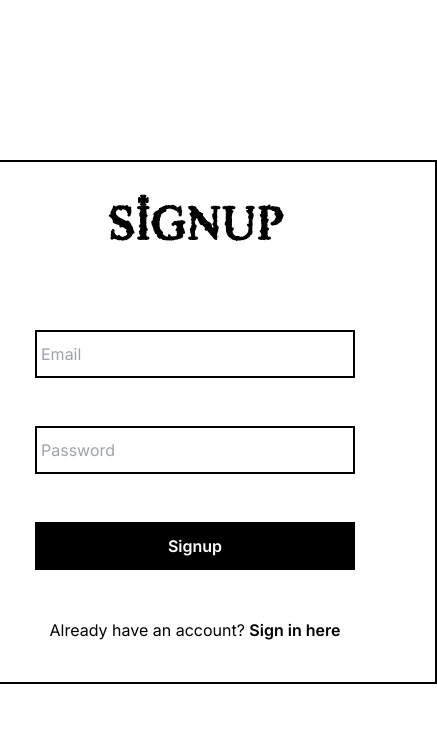
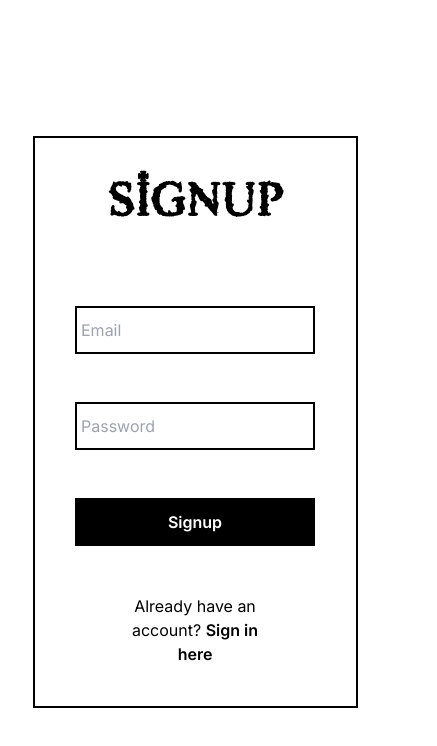
Before and after one commit to wellendorfmatthew/gothecommerce-nextjs, a Next.js app in the folder goth-ecommerce/: page /signup in a window 390 px wide. Shown: the top 746 px of the page, 437 px wide, since content can reach past the window. Built offline with nearby package versions, Linux system fonts and the light colour scheme.

Commit message:
Added signin/signup client functionality

```diff
--- a/goth-ecommerce/src/app/signin/page.tsx
+++ b/goth-ecommerce/src/app/signin/page.tsx
@@ -3,7 +3,6 @@ import Image from "next/image";
 import Link from "next/link";
 import LOGO from '../../../public/updatedgglogo.png';
 import { Formik, Field, Form, FormikHelpers } from "formik";
-import * as Yup from 'yup';
 import { useState } from "react";
 export default function Signin() {
     const [email, setEmail] = useState("");
@@ -11,93 +10,94 @@ export default function Signin() {
     const [emailError, setEmailError] = useState("");
     const [passwordError, setPasswordError] = useState("");
     const [error, setError] = useState("");
-    const validationSchema = Yup.object().shape({
-        email: Yup.string().email('Invalid email').required('Email is required'),
-        password: Yup.string().required('Password is required'),
-    });
 
-    const handleEmail = (validateEmail : string) : boolean => {
-        console.log("email ", validateEmail)
-        if (validateEmail.length === 0) {
-            setEmail(validateEmail);
-            setEmailError("Email field can't be empty")
-            return false;
-        }
-        if (!validateEmail.includes("@")) {
-            setEmailError("Must be valid email format");
-            return false;
-        }
-        setEmailError("");
-        setEmail(validateEmail);
-        return true;
-    }
+    // const handleEmail = (validateEmail : string) : boolean => {
+    //     console.log("email ", validateEmail)
+    //     if (validateEmail.length === 0) {
+    //         console.log("email cant be empty")
+    //         setEmail(validateEmail);
+    //         setEmailError("Email field can't be empty")
+    //         return false;
+    //     }
+    //     if (!validateEmail.includes("@")) {
+    //         console.log("must be valid format")
+    //         setEmail(validateEmail)
+    //         setEmailError("Must be valid email format");
+    //         return false;
+    //     }
+    //     console.log("no email error")
+    //     setEmailError("");
+    //     setEmail(validateEmail);
+    //     return true;
+    // }
 
-    const handlePassword = (validatePassword : string) : boolean => {
-        const hasSpecialChar = /[!@#$%^&*()_+{}|:"<>?[\];',./]/.test(validatePassword);
-        const hasNumber = /[0-9]/.test(validatePassword);
-        const hasLowerCase = /[a-z]/.test(validatePassword);
-        const hasUpperCase = /[A-Z]/.test(validatePassword);
-        const isAtLeast8Chars = validatePassword.length >= 8;
-        console.log("password ", validatePassword);
-        if (validatePassword.length === 0) {
-            setEmail(validatePassword);
-            setPasswordError("Password field can't be empty");
-            return false;
-        }
-        if (!hasSpecialChar) {
-            setPasswordError("Password must contain a special character");
-            setPassword(validatePassword);
-            return false;
-        }
-        if (!hasNumber) {
-            setPasswordError("Password must contain a number");
-            setPassword(validatePassword);
-            return false;
-        }
-        if (!hasLowerCase) {
-            setPasswordError("Password must contain a lower case character");
-            setPassword(validatePassword);
-            return false;
-        }
-        if (!hasUpperCase) {
-            setPasswordError("Password must contain an upper case character");
-            setPassword(validatePassword);
-            return false;
-        }
-        if (!isAtLeast8Chars) {
-            setPasswordError("Password must be at least 8 characters");
-            setPassword(validatePassword);
-            return false;
-        }
-        setPassword(validatePassword);
-        setPasswordError("")
-        return true;
-    }
+    // const handlePassword = (validatePassword : string) : boolean => {
+    //     const hasSpecialChar = /[!@#$%^&*()_+{}|:"<>?[\];',./]/.test(validatePassword);
+    //     const hasNumber = /[0-9]/.test(validatePassword);
+    //     const hasLowerCase = /[a-z]/.test(validatePassword);
+    //     const hasUpperCase = /[A-Z]/.test(validatePassword);
+    //     const isAtLeast8Chars = validatePassword.length >= 8;
+    //     console.log("password ", validatePassword);
+    //     if (validatePassword.length === 0) {
+    //         setEmail(validatePassword);
+    //         setPasswordError("Password field can't be empty");
+    //         return false;
+    //     }
+    //     if (!hasSpecialChar) {
+    //         setPasswordError("Password must contain a special character");
+    //         setPassword(validatePassword);
+    //         return false;
+    //     }
+    //     if (!hasNumber) {
+    //         setPasswordError("Password must contain a number");
+    //         setPassword(validatePassword);
+    //         return false;
+    //     }
+    //     if (!hasLowerCase) {
+    //         setPasswordError("Password must contain a lower case character");
+    //         setPassword(validatePassword);
+    //         return false;
+    //     }
+    //     if (!hasUpperCase) {
+    //         setPasswordError("Password must contain an upper case character");
+    //         setPassword(validatePassword);
+    //         return false;
+    //     }
+    //     if (!isAtLeast8Chars) {
+    //         setPasswordError("Password must be at least 8 characters");
+    //         setPassword(validatePassword);
+    //         return false;
+    //     }
+    //     setPassword(validatePassword);
+    //     setPasswordError("")
+    //     return true;
+    // }
 
+    // For logging in we just need to implement checking a user's login information with the database so the above functions aren't needed
     const handleSubmit = () => {
-        const validEmail = handleEmail(email);
-        const validPassword = handlePassword(password);
-        if (validEmail && validPassword) {
-            setError("Successfully signed in");
-        } else {
-            setError("Error logging in");
-        }
+        // const validEmail = handleEmail(email);
+        // const validPassword = handlePassword(password);
+        // if (validEmail && validPassword) {
+        //     setError("Successfully signed in");
+        // } else {
+        //     setError("Error logging in");
+        // }
     }
 
     return (
         <div className="w-screen h-screen flex items-center justify-center flex-col">
             {/*<Image src={LOGO} alt="" className="w-[250px] h-[250px]" />*/}
-            <div className="flex items-center flex-col border-black border-2 p-10 px-20">
+            <div className="flex items-center flex-col border-black border-2 p-10 px-20 sm:w-[484px] w-5/6">
                 <p className="gravedigger-font text-5xl font-semibold mb-20">Login</p>
-                <div className="flex items-center flex-col w-80">
-                    <input type="email" className="border-black border-2 w-full h-12 pl-1" placeholder="Email" onChange={(e) => handleEmail(e.target.value)} />
+                <div className="flex items-center flex-col min-w-60 sm:w-80">
+                    <input type="email" className="border-black border-2 w-full h-12 pl-1" placeholder="Email" onChange={(e) => setEmail(e.target.value)} />
                     <div className="w-full h-12 flex items-start justify-center text-red-500 text-center">{emailError}</div>
-                    <input type="password" className="border-black border-2 w-full h-12 pl-1" placeholder="Password" onChange={(e) => handlePassword(e.target.value)} />
+                    <input type="password" className="border-black border-2 w-full h-12 pl-1" placeholder="Password" onChange={(e) => setPassword(e.target.value)} />
                     <div className="w-full h-12 flex items-start justify-center text-red-500 text-center">{passwordError}</div>
                     <button className="w-full h-12 font-semibold bg-black text-white border-2 border-black hover:text-black hover:bg-white transition-all delay-75" onClick={handleSubmit}>Login</button>
                     <div className="w-full h-12 flex items-start justify-center text-red-500 text-center">{error}</div>
                 </div>
-                <p>Don't have an account? <Link href={"/signup"} className="font-semibold hover:underline">Sign up here</Link></p>
+                <p className="text-center">Don't have an account? <Link href={"/signup"} className="font-semibold hover:underline">Sign up here</Link></p>
             </div>
         </div>
     )
--- a/goth-ecommerce/src/app/signup/page.tsx
+++ b/goth-ecommerce/src/app/signup/page.tsx
@@ -1,21 +1,101 @@
+'use client'
 import Image from "next/image";
 import Link from "next/link";
+import { useState } from "react";
 
 export default function Signup() {
+    const [email, setEmail] = useState("");
+    const [password, setPassword] = useState("");
+    const [emailError, setEmailError] = useState("");
+    const [passwordError, setPasswordError] = useState("");
+    const [error, setError] = useState("");
+
+    const handleEmail = (validateEmail : string) : boolean => {
+        console.log("email ", validateEmail)
+        if (validateEmail.length === 0) {
+            console.log("email cant be empty")
+            setEmail(validateEmail);
+            setEmailError("Email field can't be empty")
+            return false;
+        }
+        if (!validateEmail.includes("@")) {
+            console.log("must be valid format")
+            setEmail(validateEmail)
+            setEmailError("Must be valid email format");
+            return false;
+        }
+        console.log("no email error")
+        setEmailError("");
+        setEmail(validateEmail);
+        return true;
+    }
+
+    const handlePassword = (validatePassword : string) : boolean => {
+        const hasSpecialChar = /[!@#$%^&*()_+{}|:"<>?[\];',./]/.test(validatePassword);
+        const hasNumber = /[0-9]/.test(validatePassword);
+        const hasLowerCase = /[a-z]/.test(validatePassword);
+        const hasUpperCase = /[A-Z]/.test(validatePassword);
+        const isAtLeast8Chars = validatePassword.length >= 8;
+        console.log("password ", validatePassword);
+        if (validatePassword.length === 0) {
+            setEmail(validatePassword);
+            setPasswordError("Password field can't be empty");
+            return false;
+        }
+        if (!hasSpecialChar) {
+            setPasswordError("Password must contain a special character");
+            setPassword(validatePassword);
+            return false;
+        }
+        if (!hasNumber) {
+            setPasswordError("Password must contain a number");
+            setPassword(validatePassword);
+            return false;
+        }
+        if (!hasLowerCase) {
+            setPasswordError("Password must contain a lower case character");
+            setPassword(validatePassword);
+            return false;
+        }
+        if (!hasUpperCase) {
+            setPasswordError("Password must contain an upper case character");
+            setPassword(validatePassword);
+            return false;
+        }
+        if (!isAtLeast8Chars) {
+            setPasswordError("Password must be at least 8 characters");
+            setPassword(validatePassword);
+            return false;
+        }
+        setPassword(validatePassword);
+        setPasswordError("")
+        return true;
+    }
+
+    const handleSubmit = () => {
+        const validEmail = handleEmail(email);
+        const validPassword = handlePassword(password);
+        if (validEmail && validPassword) {
+            setError("Successfully signed in");
+        } else {
+            setError("Error logging in");
+        }
+    }
+
     return (
         <div className="w-screen h-screen flex items-center justify-center flex-col">
             {/*<Image src={LOGO} alt="" className="w-[250px] h-[250px]" />*/}
-            <div className="flex items-center flex-col border-black border-2 p-10 px-20">
+            <div className="flex items-center flex-col border-black border-2 p-10 px-20 sm:w-[484px] w-5/6">
                 <p className="gravedigger-font text-5xl font-semibold mb-20">Signup</p>
-                <div className="flex items-center flex-col w-80">
-                    <input type="text" className="border-black border-2 w-full h-12 pl-1" placeholder="Email" />
-                    <div className="w-full h-12 flex items-center justify-center"></div>
-                    <input type="password" className="border-black border-2 w-full h-12 pl-1" placeholder="Password" />
-                    <div className="w-full h-12 flex items-center justify-center"></div>
-                    <button className="w-full h-12 font-semibold bg-black text-white border-2 border-black hover:text-black hover:bg-white transition-all delay-75">Signup</button>
-                    <div className="w-full h-12 flex items-center justify-center"></div>
+                <div className="flex items-center flex-col min-w-60 sm:w-80">
+                    <input type="email" className="border-black border-2 w-full h-12 pl-1" placeholder="Email" onChange={(e) => handleEmail(e.target.value)} />
+                    <div className="w-full h-12 flex items-start justify-center text-red-500 text-center">{emailError}</div>
+                    <input type="password" className="border-black border-2 w-full h-12 pl-1" placeholder="Password" onChange={(e) => handlePassword(e.target.value)} />
+                    <div className="w-full h-12 flex items-start justify-center text-red-500 text-center">{passwordError}</div>
+                    <button className="w-full h-12 font-semibold bg-black text-white border-2 border-black hover:text-black hover:bg-white transition-all delay-75" onClick={handleSubmit}>Signup</button>
+                    <div className="w-full h-12 flex items-start justify-center text-red-500 text-center">{error}</div>
                 </div>
-                <p>Already have an account? <Link href={"/signin"} className="font-semibold hover:underline">Sign in here</Link></p>
+                <p className="text-center">Already have an account? <Link href={"/signin"} className="font-semibold hover:underline">Sign in here</Link></p>
             </div>
         </div>
     )
```
